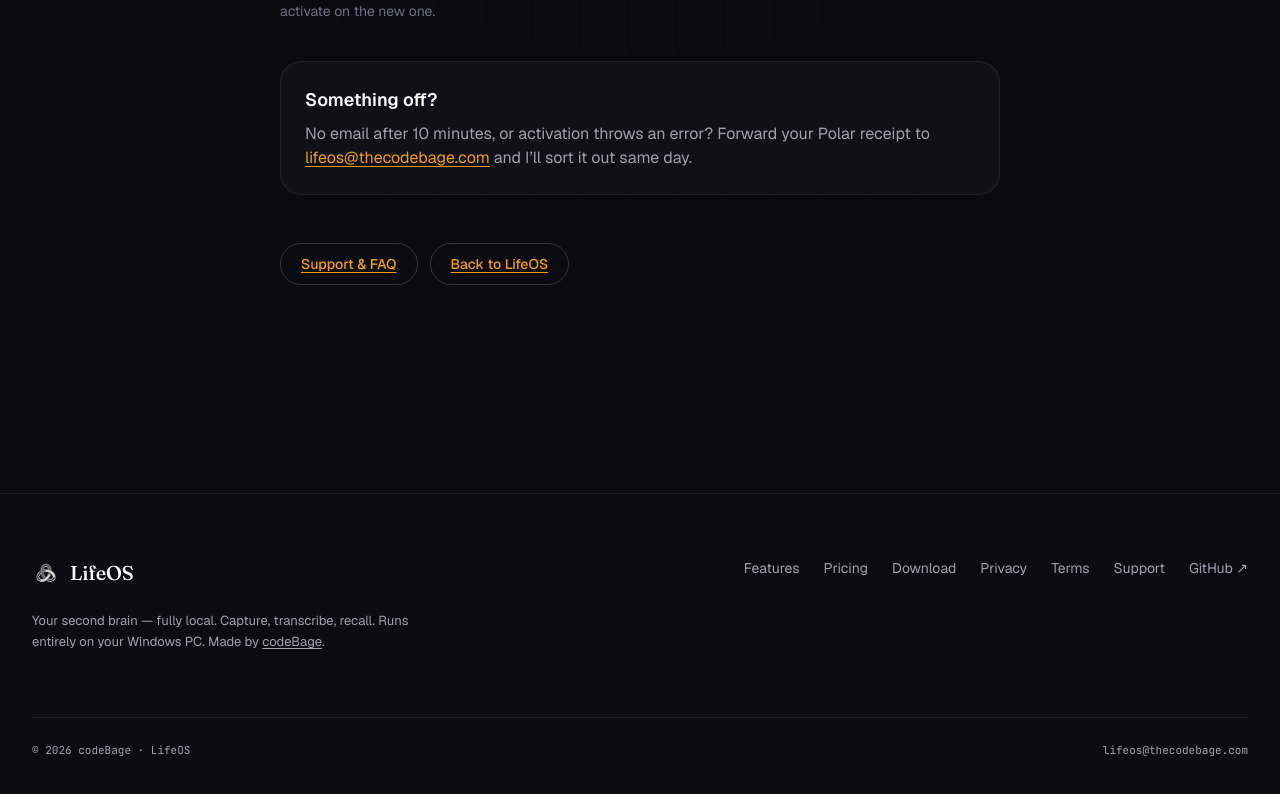
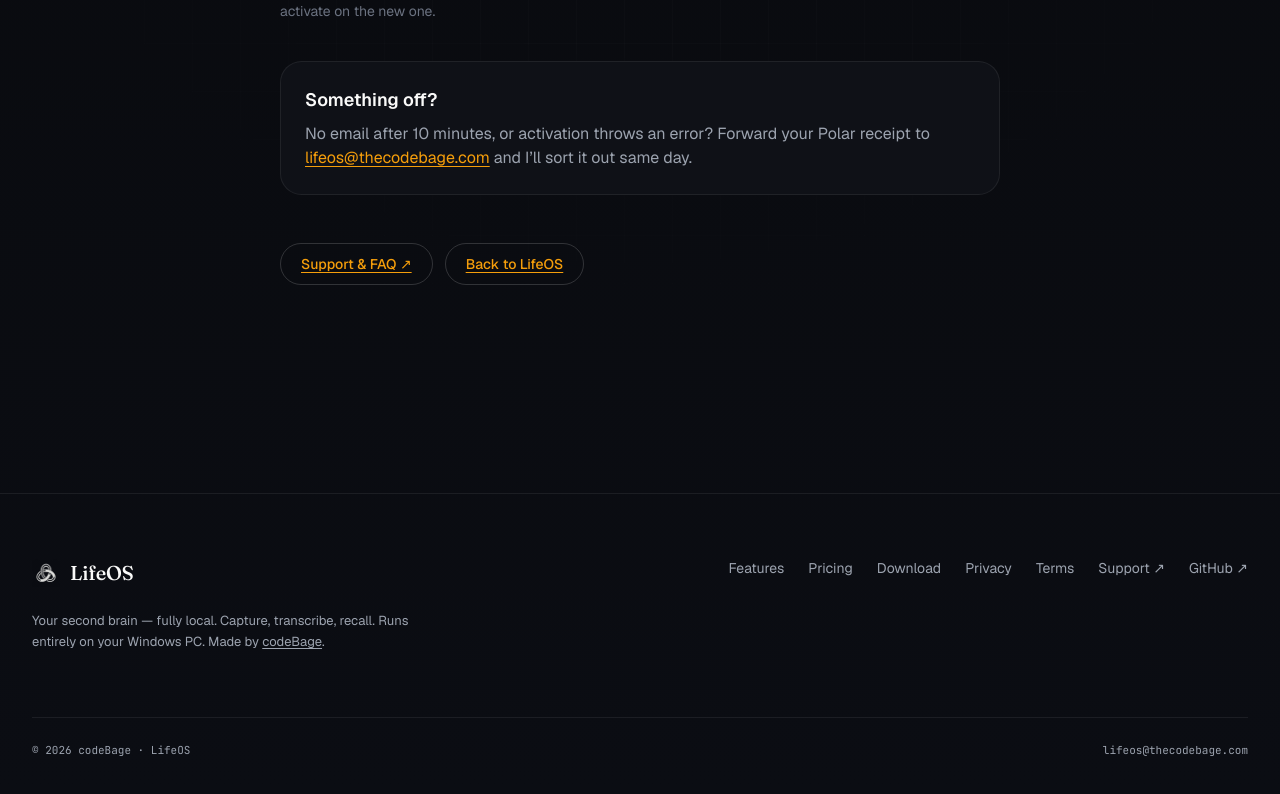
Before and after one commit to malookshah4/thecodebage.com, a Next.js app: page /lifeos/thanks in a window 1280 px wide. Shown: the part 917-1711 px from the top of the page. Built offline with nearby package versions, Linux system fonts and the light colour scheme.

Commit message:
fix(lifeos): point support links at main domain to avoid subdomain rewrite 404

```diff
--- a/app/lifeos/thanks/page.tsx
+++ b/app/lifeos/thanks/page.tsx
@@ -86,12 +86,14 @@
         </div>
 
         <div className="flex flex-wrap gap-3 pt-2">
-          <Link
-            href="/support/"
+          <a
+            href="https://thecodebage.com/support/"
+            target="_blank"
+            rel="noopener noreferrer"
             className="inline-flex items-center gap-2 rounded-full border border-[color:var(--line-strong)] px-5 py-2.5 text-sm font-medium hover:bg-[color:var(--chip-bg)]"
           >
-            Support &amp; FAQ
-          </Link>
+            Support &amp; FAQ ↗
+          </a>
           <Link
             href="/lifeos/"
             className="inline-flex items-center gap-2 rounded-full border border-[color:var(--line-strong)] px-5 py-2.5 text-sm font-medium hover:bg-[color:var(--chip-bg)]"
--- a/components/lifeos-footer.tsx
+++ b/components/lifeos-footer.tsx
@@ -59,10 +59,12 @@
               Terms
             </Link>
             <a
-              href="/support/"
+              href="https://thecodebage.com/support/"
+              target="_blank"
+              rel="noopener noreferrer"
               className="hover:text-[color:var(--ink)]"
             >
-              Support
+              Support ↗
             </a>
             <a
               href="https://github.com/malookshah4/LifeOS"
```
